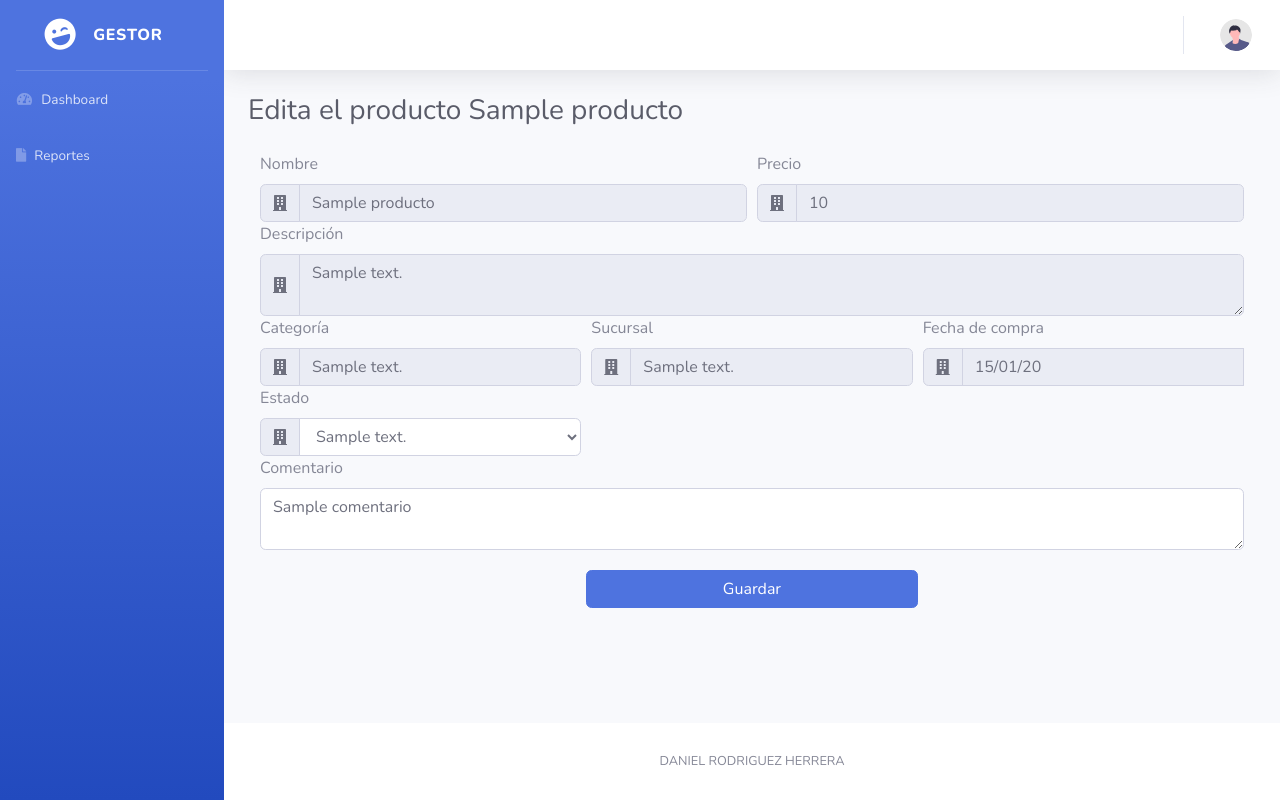
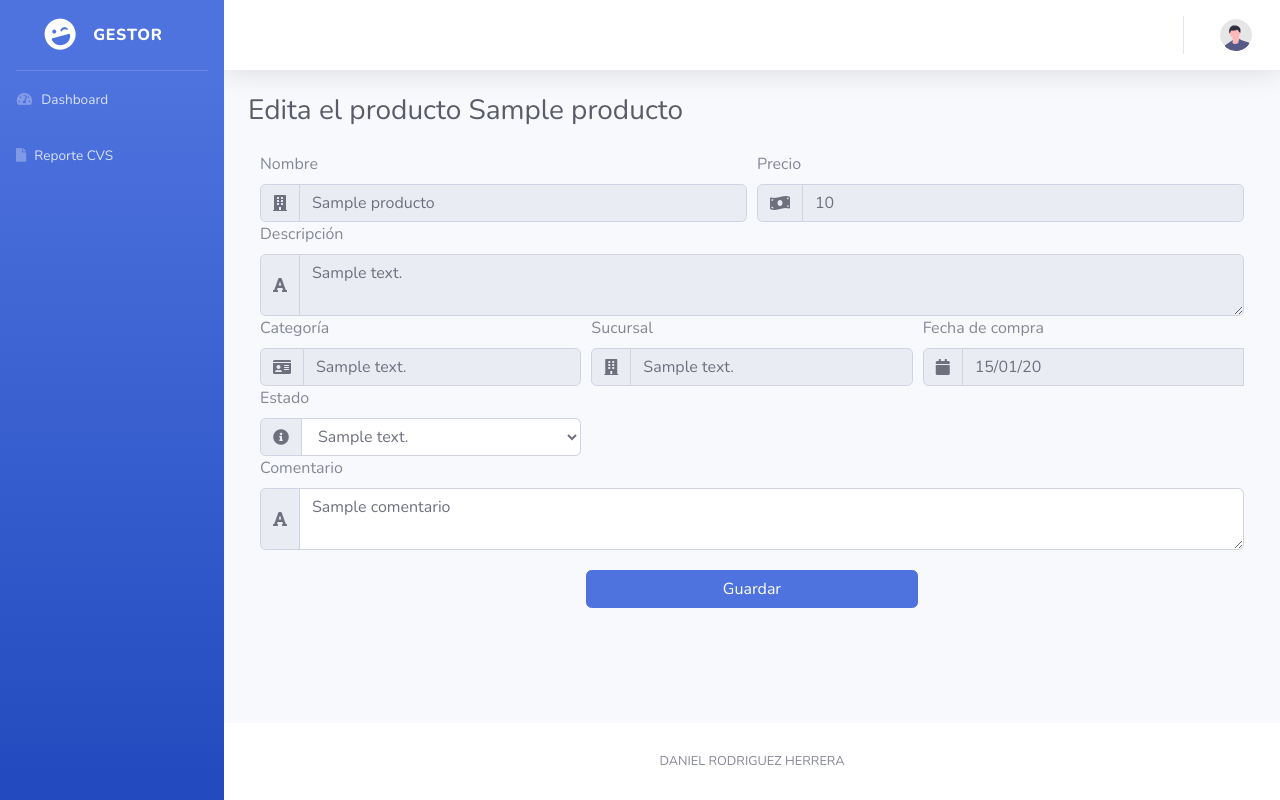
Before and after one commit to daniel199907/sistema_prueba_conocimiento, a Symfony app: template inventario/templates/dashboard_gestor/editproducto.html.twig in a window 1280 px wide. Run offline with Twig, Linux system fonts and the light colour scheme; the template is opened without the code that fills it: most values are stand-ins (such as "Sample title", 1, 10 or a date in 2020); some libraries are stand-ins or nearby versions.

Commit message:
Iconos actualizados

```diff
--- a/inventario/templates/dashboard_gestor/editproducto.html.twig
+++ b/inventario/templates/dashboard_gestor/editproducto.html.twig
@@ -31,7 +31,7 @@
                 <li class="nav-item">
                     <a href="{{ path('cvs') }}" class="nav-link">
                         <i class="fas fa-file"></i>
-                        <span>Reportes</span></a>
+                        <span>Reporte CVS</span></a>
                 </li>
             </ul>
             <!-- End of Sidebar -->
@@ -106,7 +106,7 @@
                                         <div class="input-group">
                                             <div class="input-group-prepend">
                                                 <span class="input-group-text" id="inputGroupPrepend2"><i
-                                                            class="fas fa-building"></i></span>
+                                                            class="fas fa-money-bill-wave"></i></span>
                                             </div>
                                             <input disabled value="{{ producto.precio }}"
                                                    type="number" class="form-control"
@@ -121,7 +121,7 @@
                                         <div class="input-group">
                                             <div class="input-group-prepend">
                                                 <span class="input-group-text" id="inputGroupPrepend3"><i
-                                                            class="fas fa-building"></i></span>
+                                                            class="fas fa-font"></i></span>
                                             </div>
                                             <textarea disabled
                                                       type="text" class="form-control"
@@ -137,7 +137,7 @@
                                         <div class="input-group">
                                             <div class="input-group-prepend">
                                                 <span class="input-group-text" id="inputGroupPrepend4"><i
-                                                            class="fas fa-building"></i></span>
+                                                            class="fas fa-id-card"></i></span>
                                             </div>
                                             <input disabled
                                                    value="{{ producto.getCategoriaIdcategoria.getDescripcion }}"
@@ -164,7 +164,7 @@
                                         <div class="input-group">
                                             <div class="input-group-prepend">
                                                 <span class="input-group-text" id="inputGroupPrepend6"><i
-                                                            class="fas fa-building"></i></span>
+                                                            class="fas fa-calendar"></i></span>
                                             </div>
                                             <input disabled value="{{ producto.fecha | date('d/m/y') }}"
                                                    type="text" class="form-control"
@@ -181,7 +181,7 @@
                                         <div class="input-group">
                                             <div class="input-group-prepend">
                                                 <span class="input-group-text" id="inputGroupPrepend4"><i
-                                                            class="fas fa-building"></i></span>
+                                                            class="fas fa-info-circle"></i></span>
                                             </div>
                                             <select
                                                     type="text" class="form-control"
@@ -198,8 +198,14 @@
                                 <div class="row">
                                     <div class="col-md-12">
                                         <label for="comentario">Comentario</label>
-                                        <textarea class="form-control" id="comentario" required
-                                                  name="comentario">{% if producto.comentario %}{{ producto.comentario }}{% endif %}</textarea>
+                                        <div class="input-group">
+                                            <div class="input-group-prepend">
+                                                <span class="input-group-text" id="inputGroupPrepend3"><i
+                                                            class="fas fa-font"></i></span>
+                                            </div>
+                                            <textarea class="form-control" id="comentario" required
+                                                      name="comentario">{% if producto.comentario %}{{ producto.comentario }}{% endif %}</textarea>
+                                        </div>
                                     </div>
                                 </div>
                                 <div class="form-row" style="margin-top: 20px;">
--- a/inventario/templates/dashboard_gestor/index.html.twig
+++ b/inventario/templates/dashboard_gestor/index.html.twig
@@ -31,7 +31,7 @@
                 <li class="nav-item">
                     <a href="{{ path('cvs') }}" class="nav-link">
                         <i class="fas fa-file"></i>
-                        <span>Reportes</span></a>
+                        <span>Reporte CVS</span></a>
                 </li>
             </ul>
             <!-- End of Sidebar -->
```
Also changed, not shown: inventario/templates/dashboard_capturista/index.html.twig (+6 -6 lines).
